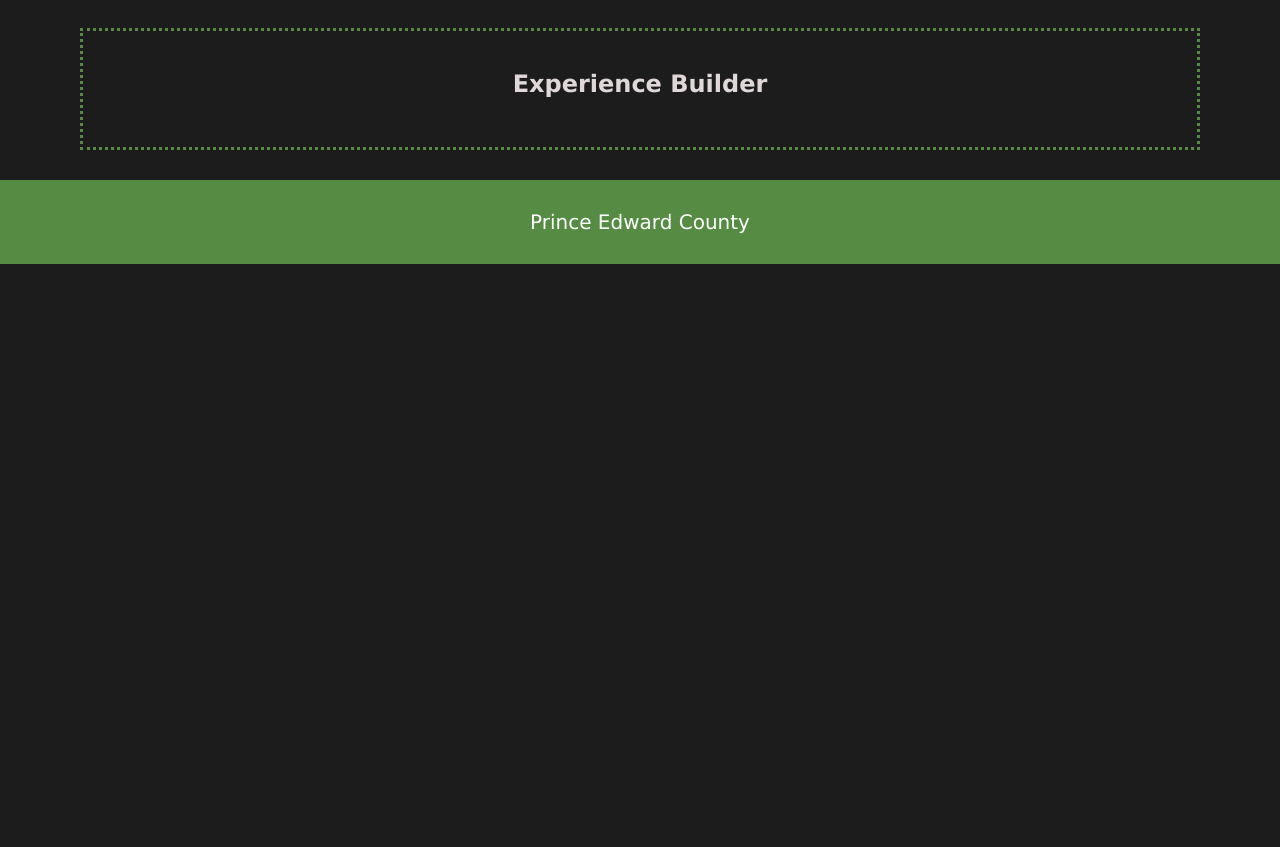
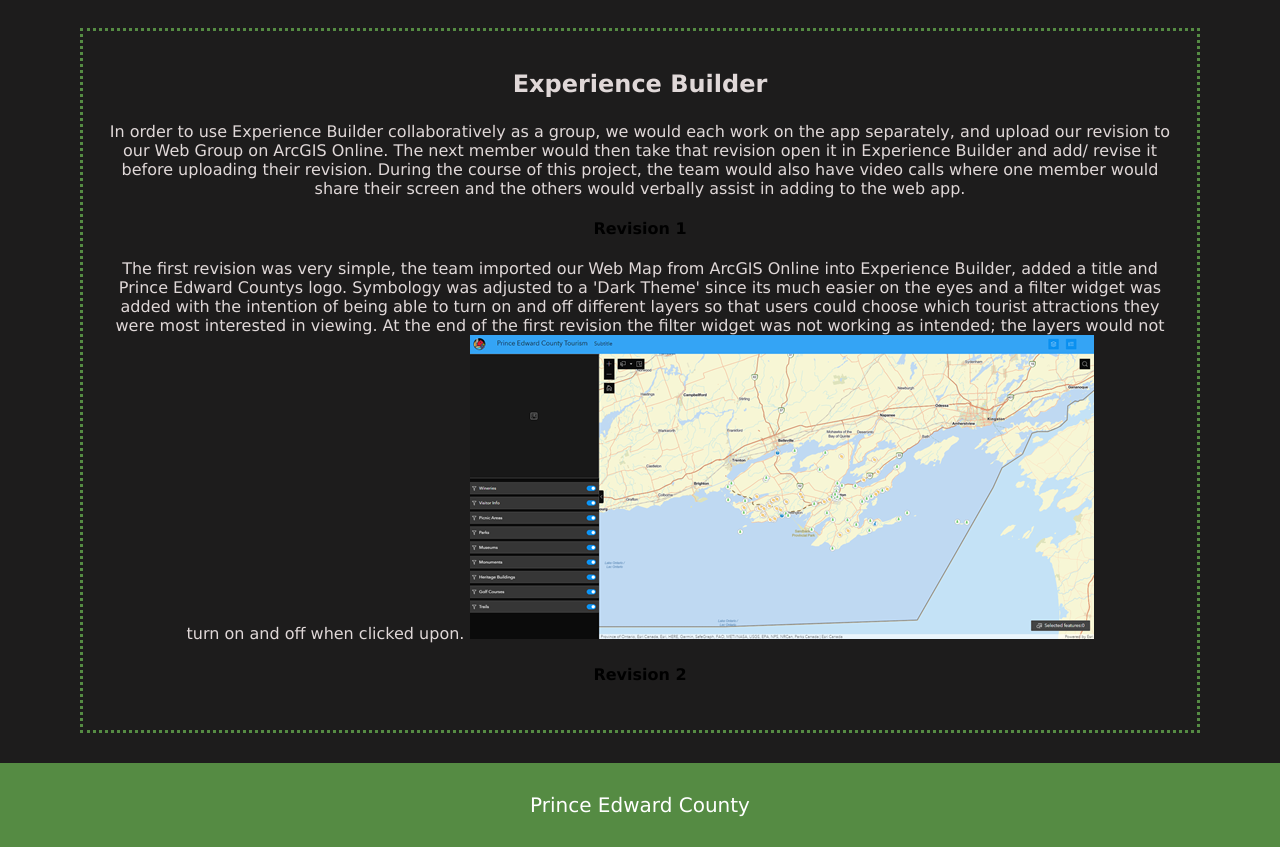
Before and after one commit to KerstyneW/Web5, a plain HTML site: page process.html in a window 1280 px wide. Shown: the part 1826-2673 px from the top of the page. Before the commit the page ends 2090 px from the top, so only its background shows below. Drawn offline with Linux system fonts and the light colour scheme.

Commit message:
revision 1 process page

```diff
--- a/process.html
+++ b/process.html
@@ -71,7 +71,7 @@
       that into this project to get practise. Attribute table data was altered within the "Configure Fields" tab in Map Viewer so that field names were displayed
       as desired and then the "Configure pop-ups" tab, also within Map Viewer, was used to include only the fields that the public would need access to in the
       pop-ups. <br>
-      All edits made were done so that the map would have intuitive symbology and a user-friendly experience.
+      All edits were made so that the map would have intuitive symbology and a user-friendly experience.
     </p>
     <img class=webmap src="images/AGOLwebviewer.png" alt="ArcGIS Online web viewer example">
 </div>
@@ -80,8 +80,19 @@
   <div>
     <h3> Experience Builder </h3>
     <p>
-
+      In order to use Experience Builder collaboratively as a group, we would each work on the app separately, and upload our revision to our Web Group on ArcGIS Online.
+      The next member would then take that revision open it in Experience Builder and add/ revise it before uploading their revision. During the course of this project,
+      the team would also have video calls where one member would share their screen and the others would verbally assist in adding to the web app.
     </p>
+    <h4> Revision 1 </h4>
+    <p>
+      The first revision was very simple, the team imported our Web Map from ArcGIS Online into Experience Builder, added a title and Prince Edward Countys logo. Symbology was
+      adjusted to a 'Dark Theme' since its much easier on the eyes and a filter widget was added with the intention of being able to turn on and off different layers so that
+      users could choose which tourist attractions they were most interested in viewing. At the end of the first revision the filter widget was not working as intended; the
+      layers would not turn on and off when clicked upon.
+    <img class=webmap src="images/Rev1.png" alt="Revision 1 in Experience Builder">
+    </p>
+    <h4> Revision 2 </h4>
   </div>
 </div>
 
```
Also changed, not shown: images/Rev1.png (added).
